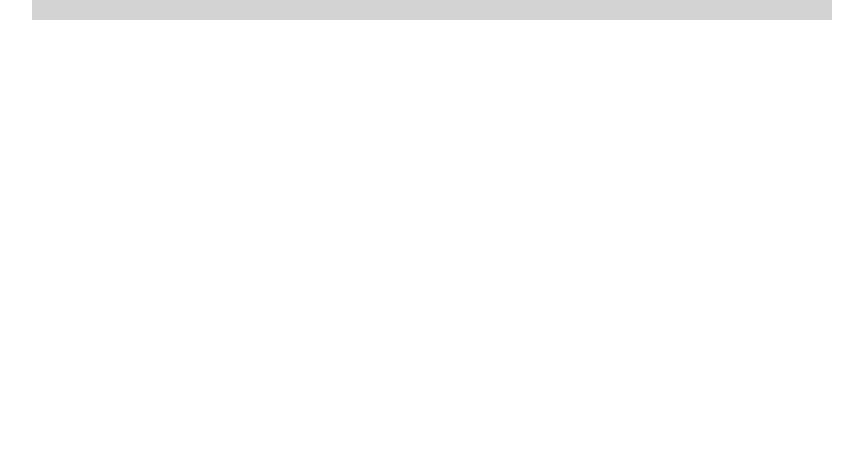
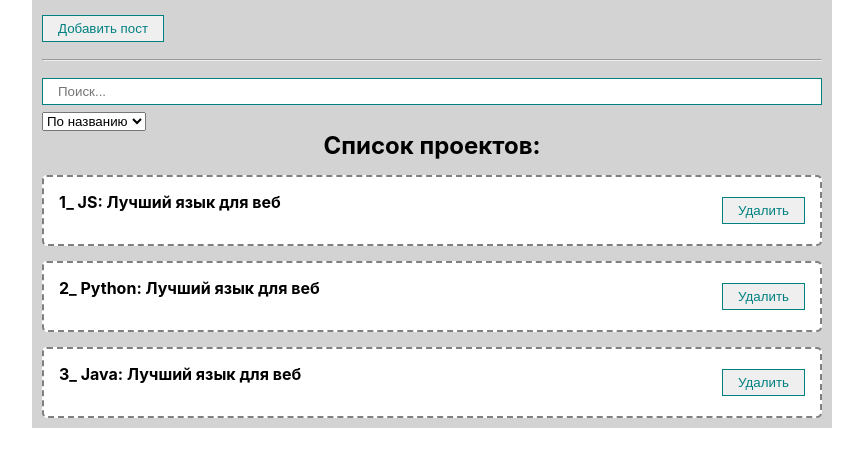
Before and after one commit to skidan29/react-course, a React (Create React App) app: page / in a window 1280 px wide. Shown: the top 466 px of the page, without its empty margins (208-1071 px from the left). Built offline with nearby package versions, Linux system fonts and the light colour scheme.

Commit message:
1.30 Модальное окно (yml)

```diff
--- a/src/App.js
+++ b/src/App.js
@@ -9,54 +9,54 @@ import {MyButton} from "./components/UI/button/MyButton";
 
 function App() {
 
-    // const [posts, setPosts] = useState([
-    //     {id: 1, title: 'JS', body: 'Лучший язык для веб'},
-    //     {id: 2, title: 'Python', body: 'Лучший язык для веб'},
-    //     {id: 3, title: 'Java', body: 'Лучший язык для веб'}
-    //
-    // ]);
-    // let [visibleModal, setVisibleModal] = useState(false);
-    // const createPost = (post) => {
-    //     setPosts([...posts, post]);
-    //     setVisibleModal(false);
-    // }
-    //
-    // const removePost = (post) => {
-    //     setPosts(posts.filter(p => p.id !== post.id));
-    // }
-    //
-    // const [filter, setFilter] = useState({sort: '', query: ''});
-    //
-    // const sortedPost = useMemo(() => {
-    //     if (filter.sort) {
-    //         return [...posts].sort((a, b) => a[filter.sort].localeCompare(b[filter.sort]));
-    //     }
-    //     return posts;
-    //
-    // }, [filter.sort, posts]);
-    //
-    // const sortedAndFilteredPost = useMemo(() => {
-    //     if (filter.query) {
-    //         return sortedPost.filter(post => post.title.toLowerCase().includes(filter.query.toLowerCase()));
-    //     }
-    //     return [...sortedPost];
-    // }, [filter.query, posts]);
+    const [posts, setPosts] = useState([
+        {id: 1, title: 'JS', body: 'Лучший язык для веб'},
+        {id: 2, title: 'Python', body: 'Лучший язык для веб'},
+        {id: 3, title: 'Java', body: 'Лучший язык для веб'}
+
+    ]);
+    let [visibleModal, setVisibleModal] = useState(false);
+    const createPost = (post) => {
+        setPosts([...posts, post]);
+        setVisibleModal(false);
+    }
+
+    const removePost = (post) => {
+        setPosts(posts.filter(p => p.id !== post.id));
+    }
+
+    const [filter, setFilter] = useState({sort: '', query: ''});
+
+    const sortedPost = useMemo(() => {
+        if (filter.sort) {
+            return [...posts].sort((a, b) => a[filter.sort].localeCompare(b[filter.sort]));
+        }
+        return posts;
+
+    }, [filter.sort, posts]);
+
+    const sortedAndFilteredPost = useMemo(() => {
+        if (filter.query) {
+            return sortedPost.filter(post => post.title.toLowerCase().includes(filter.query.toLowerCase()));
+        }
+        return [...sortedPost];
+    }, [filter.query, posts]);
 
     return (
         <div className="App">
 
-            {/*<MyButton onClick={() => setVisibleModal(true)}>Добавить пост</MyButton>*/}
+            <MyButton onClick={() => setVisibleModal(true)}>Добавить пост</MyButton>
 
-            {/*<MyModal visible={visibleModal} setVisible = {setVisibleModal}>*/}
-            {/*    <PostForm create={createPost}/>*/}
-            {/*</MyModal>*/}
+            <MyModal visible={visibleModal} setVisible = {setVisibleModal}>
+                <PostForm create={createPost}/>
+            </MyModal>
 
-            {/*<hr style={{margin: '12px 0'}}/>*/}
+            <hr style={{margin: '12px 0'}}/>
 
-            {/*<PostFilter filter={filter} setFilter={e => setFilter(e)}/>*/}
+            <PostFilter filter={filter} setFilter={e => setFilter(e)}/>
 
 
-            {/*<PostList posts={sortedAndFilteredPost} remove={removePost} title='Список проектов'/>*/}
+            <PostList posts={sortedAndFilteredPost} remove={removePost} title='Список проектов'/>
 
         </div>
     );
```
